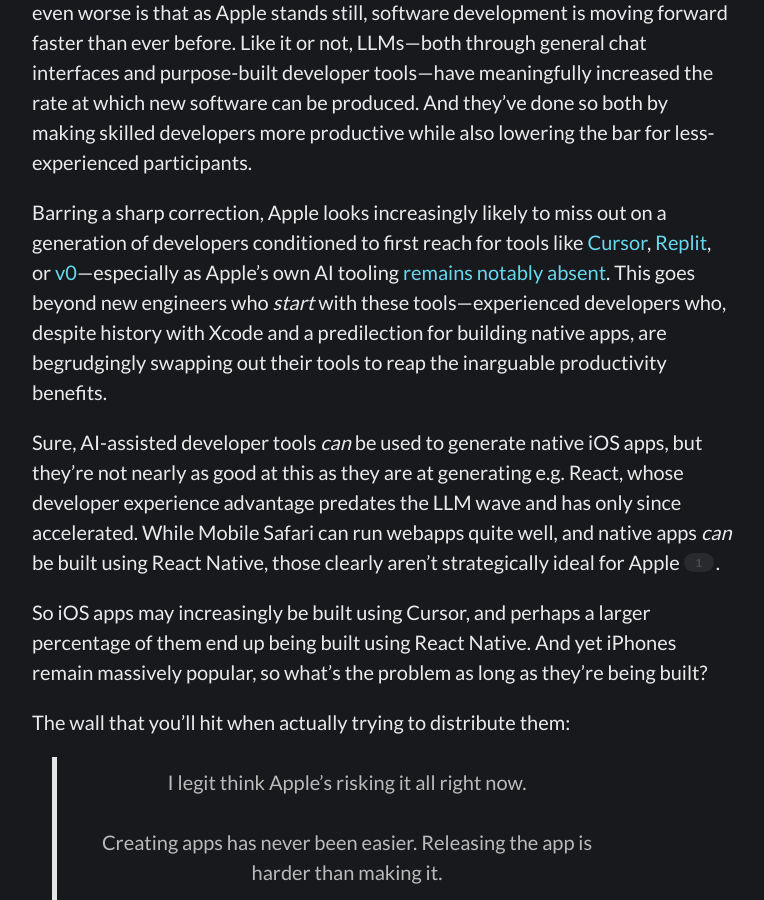
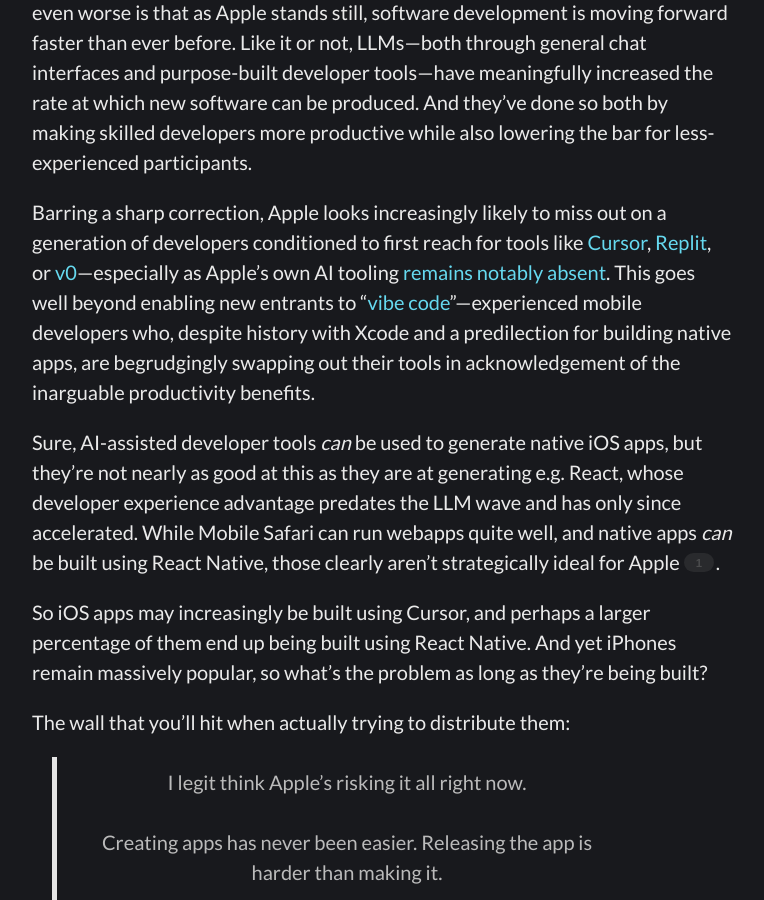
Before and after one commit to irace/irace.github.com, a Jekyll site: the page built from _posts/2025-03-21-vibe.md, in a window 1280 px wide and 900 px high, scrolled down 794 px. Shown: the whole window, without its empty margins (258-1022 px from the left). Built offline with Jekyll 4.4.1, drawn with Linux system fonts in a browser that asks for light colours; comment, search, counter and statistics services are not loaded.

Commit message:
Update 2025-03-21-vibe.md
Make “vibe coding” metaphor clear

```diff
--- a/_posts/2025-03-21-vibe.md
+++ b/_posts/2025-03-21-vibe.md
@@ -14,7 +14,7 @@
 
 It’s one thing for Apple’s AI _product offerings_ to be non-competitive. Perhaps even worse is that as Apple stands still, software development is moving forward faster than ever before. Like it or not, LLMs—both through general chat interfaces and purpose-built developer tools—have meaningfully increased the rate at which new software can be produced. And they’ve done so both by making skilled developers more productive while also lowering the bar for less-experienced participants.
 
-Barring a sharp correction, Apple looks increasingly likely to miss out on a generation of developers conditioned to first reach for tools like [Cursor](https://cursor.com), [Replit](https://replit.com), or [v0](https://v0.dev)—especially as Apple’s own AI tooling [remains notably absent](https://dimillian.medium.com/where-is-swift-assist-6ea348767cf3). This goes beyond new engineers who _start_ with these tools—experienced developers who, despite history with Xcode and a predilection for building native apps, are begrudgingly swapping out their tools to reap the inarguable productivity benefits.
+Barring a sharp correction, Apple looks increasingly likely to miss out on a generation of developers conditioned to first reach for tools like [Cursor](https://cursor.com), [Replit](https://replit.com), or [v0](https://v0.dev)—especially as Apple’s own AI tooling [remains notably absent](https://dimillian.medium.com/where-is-swift-assist-6ea348767cf3). This goes well beyond enabling new entrants to “[vibe code](https://x.com/karpathy/status/1886192184808149383)”—experienced mobile developers who, despite history with Xcode and a predilection for building native apps, are begrudgingly swapping out their tools in acknowledgement of the inarguable productivity benefits.
 
 Sure, AI-assisted developer tools _can_ be used to generate native iOS apps, but they’re not nearly as good at this as they are at generating e.g. React, whose developer experience advantage predates the LLM wave and has only since accelerated. While Mobile Safari can run webapps quite well, and native apps _can_ be built using React Native, those clearly aren’t strategically ideal for Apple[^1].
 
```
